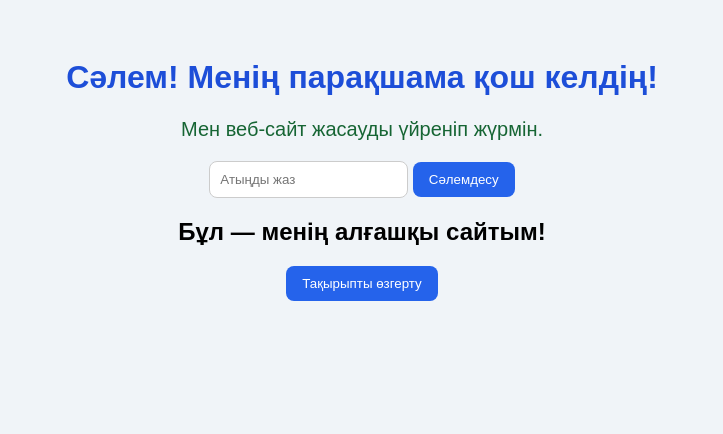
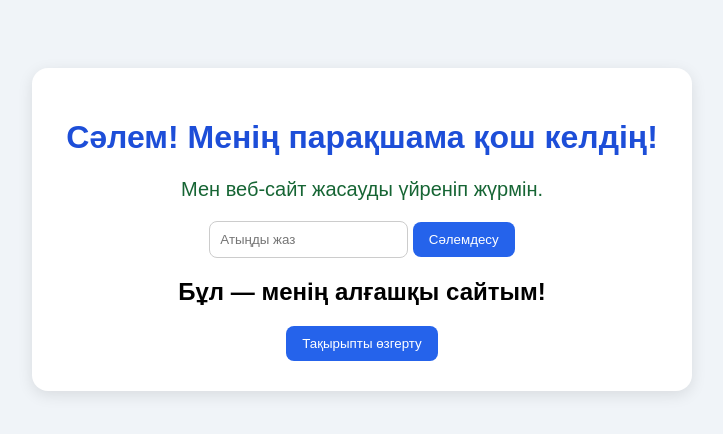
Before and after one commit to Abduali-Rashidov/-1, a plain HTML site: page index.html in a window 1280 px wide. Shown: the whole page, without its empty margins (278-1001 px from the left). Drawn offline with Linux system fonts and the light colour scheme.

Commit message:
Ақ түсті карточка жасау

```diff
--- a/index.html
+++ b/index.html
@@ -1,6 +1,7 @@
 <!DOCTYPE html>
 <html lang="kk">
-<head><style>
+<head>
+  <style>
   body {
     background-color: #f0f4f8;
     font-family: Arial, sans-serif;
@@ -31,9 +32,18 @@
     border: 1px solid #ccc;
     border-radius: 8px;
   }
+    .card {
+  background-color: white;
+  max-width: 600px;
+  margin: 30px auto;
+  padding: 30px;
+  border-radius: 16px;
+  box-shadow: 0 4px 15px rgba(0, 0, 0, 0.1);
+}
 </style>
 </head>
 <body>
+  <div class="card">
   <h1>
     Сәлем! Менің парақшама қош келдің!
   </h1>
@@ -59,5 +69,6 @@
         "Мен сайт жасауды үйреніп жүрмін!";
     }
   </script>
+    </div>
 </body>
 </html>
```
